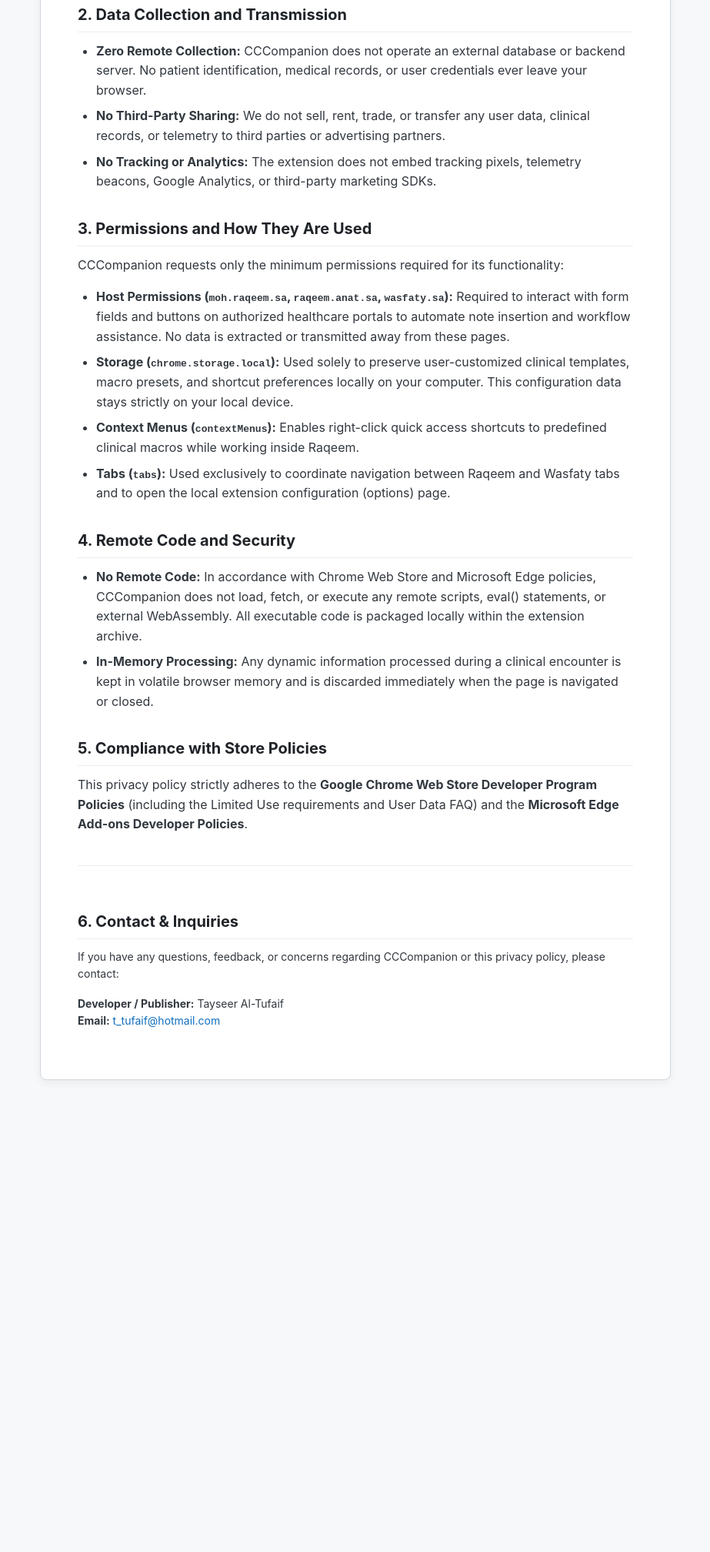
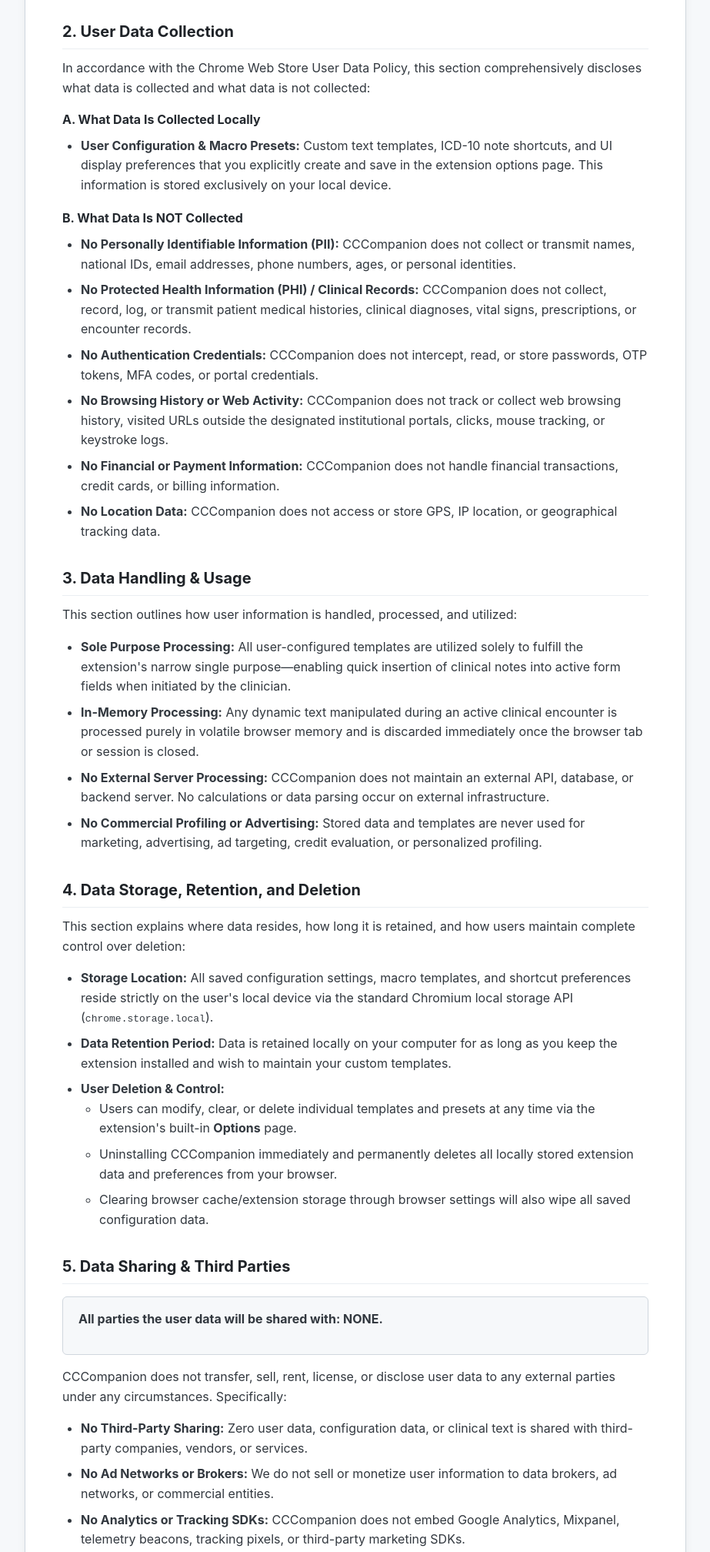
Before and after one commit to tal-tufaif/privacy-policy, a plain HTML site: page index.html in a window 1280 px wide. Shown: the part 683-2699 px from the top of the page at 77% size, without its empty margins (178-1101 px from the left). Before the commit the page ends 2126 px from the top, so only its background shows below. Drawn offline with Linux system fonts and the light colour scheme.

Commit message:
Update privacy policy with comprehensive user data disclosures for Chrome Web Store compliance

```diff
--- a/index.html
+++ b/index.html
@@ -24,7 +24,7 @@
             padding: 40px 20px;
         }
         .container {
-            max-width: 820px;
+            max-width: 860px;
             margin: 0 auto;
             background: var(--bg-card);
             border: 1px solid var(--border-color);
@@ -64,6 +64,12 @@
             padding-bottom: 6px;
             border-bottom: 1px solid #eaeef2;
         }
+        h3 {
+            font-size: 16px;
+            color: #24292f;
+            margin-top: 16px;
+            margin-bottom: 8px;
+        }
         p {
             margin-bottom: 16px;
             color: #32383f;
@@ -88,6 +94,13 @@
             font-weight: 500;
             color: #0c4a6e;
         }
+        .notice-box {
+            background-color: #f6f8fa;
+            border: 1px solid var(--border-color);
+            padding: 16px 20px;
+            border-radius: 6px;
+            margin: 16px 0;
+        }
         .footer {
             margin-top: 40px;
             padding-top: 24px;
@@ -107,52 +120,96 @@
 <body>
     <div class="container">
         <div class="header">
-            <span class="badge">Official Disclosure</span>
+            <span class="badge">Official Privacy Disclosure</span>
             <h1>Privacy Policy for CCCompanion</h1>
             <div class="meta">
-                <strong>Extension:</strong> CCCompanion | <strong>Last Updated:</strong> October 13, 2026 | <strong>Publisher:</strong> Tayseer Al-Tufaif
+                <strong>Extension Name:</strong> CCCompanion | <strong>Target Version:</strong> 5.1.72 | <strong>Publisher:</strong> Tayseer Al-Tufaif | <strong>Last Updated:</strong> November 24, 2026
             </div>
         </div>
 
         <div class="highlight-box">
-            <p>Summary: CCCompanion operates 100% locally in your browser. It does not collect, record, transmit, or share any personal, patient, or healthcare information with external servers or third parties.</p>
+            <p><strong>Summary:</strong> CCCompanion functions 100% locally in your browser. It does not operate remote servers, does not transmit user data across networks, and shares zero information with third parties. All user macros and templates stay securely stored on your local machine.</p>
         </div>
 
         <h2>1. Overview & Single Purpose</h2>
-        <p>CCCompanion is a specialized workflow companion designed to optimize clinical documentation and order-entry workflows within the Saudi Ministry of Health (MOH) <strong>Raqeem Health Information System</strong> (<code>moh.raqeem.sa</code>, <code>raqeem.anat.sa</code>) and the <strong>Wasfaty</strong> electronic prescription portal (<code>wasfaty.sa</code>).</p>
-        <p>Its single purpose is to streamline repetitive outpatient tasks by assisting clinicians with visit note templating, ICD-10 diagnosis code linking, and prescription renewal shortcuts directly within their active medical record sessions.</p>
+        <p>CCCompanion is a specialized clinical workflow automation extension built for healthcare professionals and care coordinators operating within the Saudi Ministry of Health (MOH) <strong>Raqeem Health Information System</strong> (<code>moh.raqeem.sa</code>, <code>raqeem.anat.sa</code>) and the <strong>Wasfaty</strong> electronic prescription platform (<code>wasfaty.sa</code>).</p>
+        <p><strong>Single Purpose:</strong> To streamline repetitive outpatient clinical documentation tasks by assisting clinicians with visit note templating, ICD-10 diagnosis code shortcuts, and electronic prescription navigation directly within their active medical record sessions.</p>
 
-        <h2>2. Data Collection and Transmission</h2>
+        <h2>2. User Data Collection</h2>
+        <p>In accordance with the Chrome Web Store User Data Policy, this section comprehensively discloses what data is collected and what data is not collected:</p>
+        <h3>A. What Data Is Collected Locally</h3>
         <ul>
-            <li><strong>Zero Remote Collection:</strong> CCCompanion does not operate an external database or backend server. No patient identification, medical records, or user credentials ever leave your browser.</li>
-            <li><strong>No Third-Party Sharing:</strong> We do not sell, rent, trade, or transfer any user data, clinical records, or telemetry to third parties or advertising partners.</li>
-            <li><strong>No Tracking or Analytics:</strong> The extension does not embed tracking pixels, telemetry beacons, Google Analytics, or third-party marketing SDKs.</li>
+            <li><strong>User Configuration & Macro Presets:</strong> Custom text templates, ICD-10 note shortcuts, and UI display preferences that you explicitly create and save in the extension options page. This information is stored exclusively on your local device.</li>
+        </ul>
+        <h3>B. What Data Is NOT Collected</h3>
+        <ul>
+            <li><strong>No Personally Identifiable Information (PII):</strong> CCCompanion does not collect or transmit names, national IDs, email addresses, phone numbers, ages, or personal identities.</li>
+            <li><strong>No Protected Health Information (PHI) / Clinical Records:</strong> CCCompanion does not collect, record, log, or transmit patient medical histories, clinical diagnoses, vital signs, prescriptions, or encounter records.</li>
+            <li><strong>No Authentication Credentials:</strong> CCCompanion does not intercept, read, or store passwords, OTP tokens, MFA codes, or portal credentials.</li>
+            <li><strong>No Browsing History or Web Activity:</strong> CCCompanion does not track or collect web browsing history, visited URLs outside the designated institutional portals, clicks, mouse tracking, or keystroke logs.</li>
+            <li><strong>No Financial or Payment Information:</strong> CCCompanion does not handle financial transactions, credit cards, or billing information.</li>
+            <li><strong>No Location Data:</strong> CCCompanion does not access or store GPS, IP location, or geographical tracking data.</li>
         </ul>
 
-        <h2>3. Permissions and How They Are Used</h2>
-        <p>CCCompanion requests only the minimum permissions required for its functionality:</p>
+        <h2>3. Data Handling & Usage</h2>
+        <p>This section outlines how user information is handled, processed, and utilized:</p>
         <ul>
-            <li><strong>Host Permissions (<code>moh.raqeem.sa</code>, <code>raqeem.anat.sa</code>, <code>wasfaty.sa</code>):</strong> Required to interact with form fields and buttons on authorized healthcare portals to automate note insertion and workflow assistance. No data is extracted or transmitted away from these pages.</li>
-            <li><strong>Storage (<code>chrome.storage.local</code>):</strong> Used solely to preserve user-customized clinical templates, macro presets, and shortcut preferences locally on your computer. This configuration data stays strictly on your local device.</li>
-            <li><strong>Context Menus (<code>contextMenus</code>):</strong> Enables right-click quick access shortcuts to predefined clinical macros while working inside Raqeem.</li>
-            <li><strong>Tabs (<code>tabs</code>):</strong> Used exclusively to coordinate navigation between Raqeem and Wasfaty tabs and to open the local extension configuration (options) page.</li>
+            <li><strong>Sole Purpose Processing:</strong> All user-configured templates are utilized solely to fulfill the extension's narrow single purpose—enabling quick insertion of clinical notes into active form fields when initiated by the clinician.</li>
+            <li><strong>In-Memory Processing:</strong> Any dynamic text manipulated during an active clinical encounter is processed purely in volatile browser memory and is discarded immediately once the browser tab or session is closed.</li>
+            <li><strong>No External Server Processing:</strong> CCCompanion does not maintain an external API, database, or backend server. No calculations or data parsing occur on external infrastructure.</li>
+            <li><strong>No Commercial Profiling or Advertising:</strong> Stored data and templates are never used for marketing, advertising, ad targeting, credit evaluation, or personalized profiling.</li>
         </ul>
 
-        <h2>4. Remote Code and Security</h2>
+        <h2>4. Data Storage, Retention, and Deletion</h2>
+        <p>This section explains where data resides, how long it is retained, and how users maintain complete control over deletion:</p>
         <ul>
-            <li><strong>No Remote Code:</strong> In accordance with Chrome Web Store and Microsoft Edge policies, CCCompanion does not load, fetch, or execute any remote scripts, eval() statements, or external WebAssembly. All executable code is packaged locally within the extension archive.</li>
-            <li><strong>In-Memory Processing:</strong> Any dynamic information processed during a clinical encounter is kept in volatile browser memory and is discarded immediately when the page is navigated or closed.</li>
+            <li><strong>Storage Location:</strong> All saved configuration settings, macro templates, and shortcut preferences reside strictly on the user's local device via the standard Chromium local storage API (<code>chrome.storage.local</code>).</li>
+            <li><strong>Data Retention Period:</strong> Data is retained locally on your computer for as long as you keep the extension installed and wish to maintain your custom templates.</li>
+            <li><strong>User Deletion & Control:</strong>
+                <ul>
+                    <li>Users can modify, clear, or delete individual templates and presets at any time via the extension's built-in <strong>Options</strong> page.</li>
+                    <li>Uninstalling CCCompanion immediately and permanently deletes all locally stored extension data and preferences from your browser.</li>
+                    <li>Clearing browser cache/extension storage through browser settings will also wipe all saved configuration data.</li>
+                </ul>
+            </li>
         </ul>
 
-        <h2>5. Compliance with Store Policies</h2>
-        <p>This privacy policy strictly adheres to the <strong>Google Chrome Web Store Developer Program Policies</strong> (including the Limited Use requirements and User Data FAQ) and the <strong>Microsoft Edge Add-ons Developer Policies</strong>.</p>
+        <h2>5. Data Sharing & Third Parties</h2>
+        <div class="notice-box">
+            <p><strong>All parties the user data will be shared with: NONE.</strong></p>
+        </div>
+        <p>CCCompanion does not transfer, sell, rent, license, or disclose user data to any external parties under any circumstances. Specifically:</p>
+        <ul>
+            <li><strong>No Third-Party Sharing:</strong> Zero user data, configuration data, or clinical text is shared with third-party companies, vendors, or services.</li>
+            <li><strong>No Ad Networks or Brokers:</strong> We do not sell or monetize user information to data brokers, ad networks, or commercial entities.</li>
+            <li><strong>No Analytics or Tracking SDKs:</strong> CCCompanion does not embed Google Analytics, Mixpanel, telemetry beacons, tracking pixels, or third-party marketing SDKs.</li>
+        </ul>
+
+        <h2>6. Permissions and Scoped Use</h2>
+        <p>CCCompanion requests only the minimum necessary permissions required to operate:</p>
+        <ul>
+            <li><strong>Host Permissions (<code>moh.raqeem.sa</code>, <code>raqeem.anat.sa</code>, <code>wasfaty.sa</code>):</strong> Restricted strictly to injecting clinical automation content scripts into designated institutional healthcare portals to assist clinicians with form filling. No data is extracted or transmitted outside these origins.</li>
+            <li><strong>Storage (<code>chrome.storage.local</code>):</strong> Required to preserve user-customized clinical note presets and options locally on the device.</li>
+            <li><strong>Context Menus (<code>contextMenus</code>):</strong> Enables right-click context menu shortcuts for quick template insertion inside the Raqeem interface.</li>
+            <li><strong>Tabs (<code>tabs</code>):</strong> Used exclusively to detect existing hospital portal tabs and open the local extension configuration (<code>options.html</code>) page.</li>
+        </ul>
+
+        <h2>7. Remote Code and Security Practices</h2>
+        <ul>
+            <li><strong>Zero Remote Code:</strong> In strict compliance with Chrome Web Store and Microsoft Edge policies, CCCompanion does not load, fetch, or execute any remote code, eval() statements, dynamic external scripts, or remote WebAssembly. All executable code is packaged locally within the published extension archive.</li>
+            <li><strong>Volatile Memory Only:</strong> Clinical form interactions happen entirely within the active DOM session. No copies of clinical consultations or patient files are written to disk.</li>
+        </ul>
+
+        <h2>8. Compliance with Store Developer Policies</h2>
+        <p>This privacy policy complies with the <strong>Google Chrome Web Store Developer Program Policies</strong> (including the User Data FAQ, Prominent Disclosure, and Limited Use requirements) and the <strong>Microsoft Edge Add-ons Developer Policies</strong>.</p>
 
         <div class="footer">
-            <h2>6. Contact & Inquiries</h2>
-            <p>If you have any questions, feedback, or concerns regarding CCCompanion or this privacy policy, please contact:</p>
+            <h2>9. Contact & Support</h2>
+            <p>If you have any questions, inquiries, or feedback regarding CCCompanion or this Privacy Policy, please contact the developer directly:</p>
             <p>
                 <strong>Developer / Publisher:</strong> Tayseer Al-Tufaif<br>
-                <strong>Email:</strong> <a href="mailto:t_tufaif@hotmail.com">t_tufaif@hotmail.com</a>
+                <strong>Email:</strong> <a href="mailto:t_tufaif@hotmail.com">t_tufaif@hotmail.com</a><br>
+                <strong>Live Policy URL:</strong> <a href="https://tal-tufaif.github.io/privacy-policy/">https://tal-tufaif.github.io/privacy-policy/</a>
             </p>
         </div>
     </div>
```
Also changed, not shown: 1 other file.
